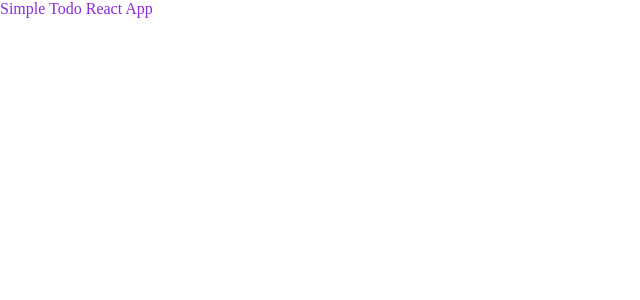
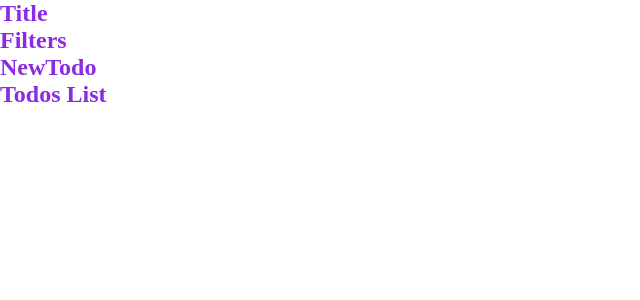
Before and after one commit to IevgeniiaAbdulina/Simple-Todo-React-App, a React (Create React App) app: page / in a window 1280 px wide. Shown: the top 300 px of the page, without its empty margins (0-640 px from the left). Built offline with nearby package versions, Linux system fonts and the light colour scheme.

Commit message:
Project Configuration

```diff
--- a/src/App.css
+++ b/src/App.css
@@ -1,4 +1,4 @@
 
-.App-header {
+.App {
     color: blueviolet;
 }
--- a/src/App.js
+++ b/src/App.js
@@ -1,11 +1,16 @@
 import './App.css';
+import Title from './components/Title';
+import Filters from './components/Filters';
+import NewTodo from './components/NewTodo';
+import ListTodos from './components/ListTodos';
 
 function App() {
   return (
     <div className="App">
-      <header className="App-header">
-        Simple Todo React App
-      </header>
+      <Title />
+      <Filters />
+      <NewTodo />
+      <ListTodos />
     </div>
   );
 }
--- /dev/null
+++ b/src/components/Filters.js
@@ -0,0 +1,9 @@
+const Filters = () => {
+    return (
+        <div>
+            <h2>Filters</h2>
+        </div>
+     );
+}
+
+export default Filters;
--- /dev/null
+++ b/src/components/ListTodos.js
@@ -0,0 +1,9 @@
+const ListTodos = () => {
+    return (
+        <div>
+            <h2>Todos List</h2>
+        </div>
+     );
+}
+
+export default ListTodos;
--- /dev/null
+++ b/src/components/NewTodo.js
@@ -0,0 +1,9 @@
+const NewTodo = () => {
+    return (
+        <div>
+            <h2>NewTodo</h2>
+        </div>
+     );
+}
+
+export default NewTodo;
--- /dev/null
+++ b/src/components/Title.js
@@ -0,0 +1,9 @@
+const Title = () => {
+    return (
+        <div>
+            <h2>Title</h2>
+        </div>
+     );
+}
+
+export default Title;
```
